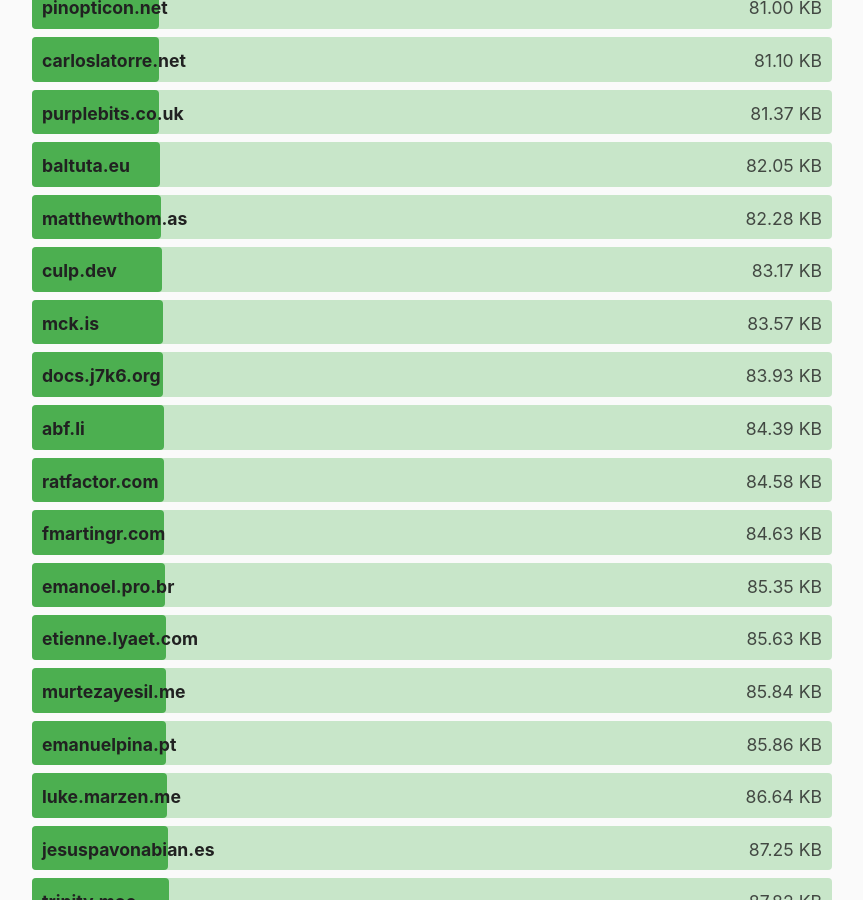
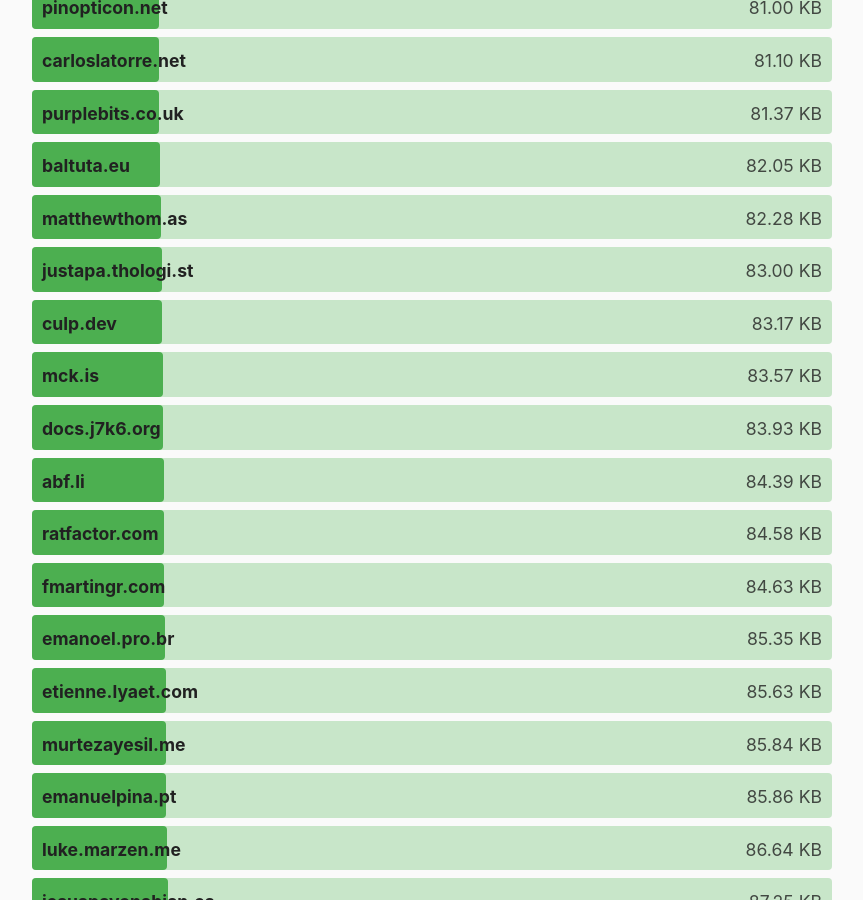
Before and after one commit to kevquirk/512kb.club, a Jekyll site: the page built from index.md, in a window 1280 px wide and 900 px high, scrolled down 22413 px. Shown: the whole window, without its empty margins (208-1071 px from the left). Built offline with Jekyll 4.4.1, drawn with Linux system fonts in a browser that asks for light colours.

Commit message:
Add justapa.thologi.st
Cloudflare scan results:
<https://radar.cloudflare.com/scan/00bdcd62-9a4f-4900-b70c-73f6670f1d20>

```diff
--- a/_data/sites.yml
+++ b/_data/sites.yml
@@ -2068,6 +2068,11 @@
   size: 63.91
   last_checked: 2025-05-18
 
+- domain: justapa.thologi.st
+  url: https://justapa.thologi.st/
+  size: 83
+  last_checked: 2025-07-19
+
 - domain: kaki87.net
   url: https://kaki87.net/
   size: 373.02
```
